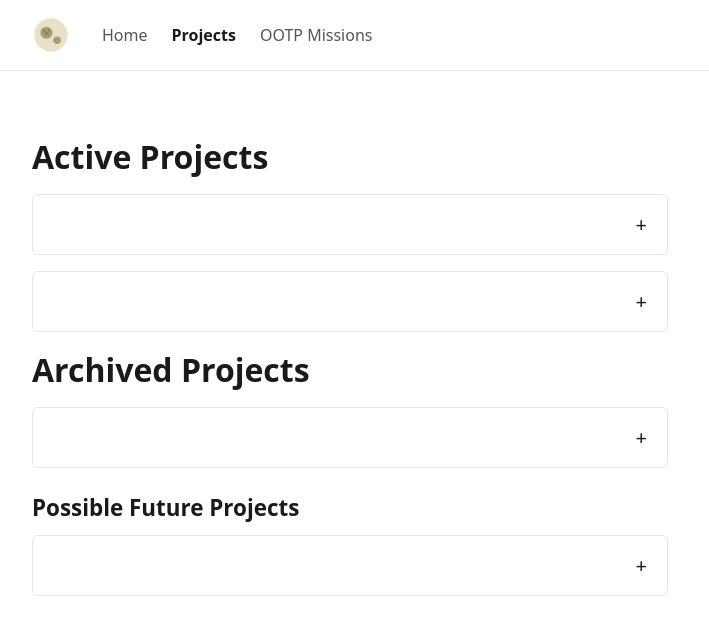
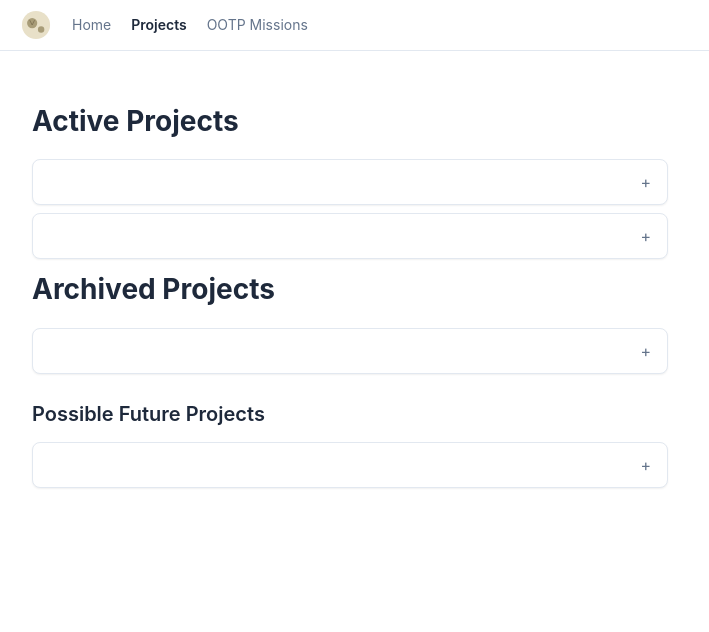
Before and after one commit to outbaksean/homepage, a Vue app in the folder app/: page /projects in a window 1280 px wide. Shown: the top 632 px of the page, without its empty margins (0-709 px from the left). Built offline with nearby package versions, Linux system fonts and the light colour scheme.

Commit message:
Update style and session content

```diff
--- a/app/src/App.vue
+++ b/app/src/App.vue
@@ -9,73 +9,95 @@
 </template>
 
 <style>
-* {
+:root {
+  --accent: #22c55e;
+  --accent-hover: #16a34a;
+  --text-primary: #1e293b;
+  --text-muted: #64748b;
+  --border: #e2e8f0;
+}
+
+*,
+*::before,
+*::after {
   box-sizing: border-box;
   margin: 0;
   padding: 0;
 }
 
 body {
-  font-family: system-ui, sans-serif;
-  color: #1a1a1a;
+  font-family: Inter, system-ui, sans-serif;
+  color: var(--text-primary);
   background: #fff;
+  font-size: 15px;
+  line-height: 1.6;
+  text-rendering: optimizeLegibility;
+  -webkit-font-smoothing: antialiased;
 }
 
 nav {
   display: flex;
   align-items: center;
-  gap: 1.5rem;
-  padding: 1rem 2rem;
-  border-bottom: 1px solid #e5e5e5;
+  gap: 1.25rem;
+  padding: 0.55rem 1.25rem;
+  border-bottom: 1px solid var(--border);
+  background: #fff;
 }
 
 .nav-logo {
-  width: 38px;
-  height: 38px;
-  margin-right: 0.5rem;
+  width: 32px;
+  height: 32px;
 }
 
 nav a {
   text-decoration: none;
-  color: #555;
+  color: var(--text-muted);
+  font-size: 0.875rem;
 }
 
 nav a.router-link-active {
-  color: #1a1a1a;
+  color: var(--text-primary);
   font-weight: 600;
 }
 
 main {
-  padding: 4rem 2rem;
+  padding: 3rem 2rem;
   max-width: 700px;
 }
 
 main h1 {
-  font-size: 2rem;
+  font-size: 1.75rem;
+  font-weight: 700;
   margin-bottom: 1rem;
+  color: var(--text-primary);
 }
 
 main h2 {
-  font-size: 1.4rem;
+  font-size: 1.25rem;
+  font-weight: 600;
   margin-top: 1.5rem;
   margin-bottom: 0.75rem;
+  color: var(--text-primary);
 }
 
 main h3 {
-  font-size: 1.1rem;
+  font-size: 1rem;
+  font-weight: 600;
   margin-top: 1.25rem;
   margin-bottom: 0.5rem;
+  color: var(--text-primary);
 }
 
 main p {
   margin-bottom: 1rem;
-  line-height: 1.6;
+  color: var(--text-muted);
 }
 
 main ul,
 main ol {
   padding-left: 1.5rem;
   margin-bottom: 1rem;
+  color: var(--text-muted);
 }
 
 main li {
@@ -83,12 +105,17 @@ main li {
 }
 
 main a {
-  color: #1a1a1a;
+  color: var(--accent);
+  text-decoration: none;
+}
+
+main a:hover {
+  color: var(--accent-hover);
 }
 
 main hr {
   margin: 2rem 0;
   border: none;
-  border-top: 1px solid #e5e5e5;
+  border-top: 1px solid var(--border);
 }
 </style>
--- a/app/src/components/ProjectCard.vue
+++ b/app/src/components/ProjectCard.vue
@@ -31,10 +31,17 @@ const body = computed(() => parsed.value.body)
 
 <style scoped>
 .card {
-  border: 1px solid #e5e5e5;
-  border-radius: 6px;
-  margin-bottom: 1rem;
+  border: 1px solid #e2e8f0;
+  border-radius: 8px;
+  margin-bottom: 0.5rem;
   overflow: hidden;
+  background: #fff;
+  box-shadow: 0 1px 2px rgba(0, 0, 0, 0.06);
+  transition: box-shadow 0.15s, border-color 0.15s;
+}
+
+.card:hover {
+  box-shadow: 0 4px 12px rgba(0, 0, 0, 0.1);
 }
 
 .card-header {
@@ -42,29 +49,33 @@ const body = computed(() => parsed.value.body)
   display: flex;
   justify-content: space-between;
   align-items: center;
-  padding: 1rem 1.25rem;
+  padding: 0.75rem 1rem;
   background: none;
   border: none;
   cursor: pointer;
-  font-size: 1.25rem;
-  font-weight: 700;
+  font-size: 0.92rem;
+  font-weight: 600;
   font-family: inherit;
-  color: #1a1a1a;
+  color: #1e293b;
   text-align: left;
 }
 
 .card-header:hover {
-  background: #f9f9f9;
+  background: #f8fafc;
 }
 
 .toggle {
-  font-size: 1.25rem;
+  font-size: 1rem;
   font-weight: 400;
+  color: #64748b;
   flex-shrink: 0;
   margin-left: 1rem;
 }
 
 .card-body {
-  padding: 0 1.25rem 1.25rem;
+  padding: 0 1rem 1rem;
+  font-size: 0.875rem;
+  color: #64748b;
+  border-top: 1px solid #e2e8f0;
 }
 </style>
--- a/app/src/content/sessions/session_2_14_2026.md
+++ b/app/src/content/sessions/session_2_14_2026.md
@@ -1,4 +1,4 @@
-# Session Weekend of 2/14/2026 - CraterVar Planning, Initial Setup
+# Weekend of 2/14/2026 - CraterVar Planning, Initial Setup
 
 - Created CraterVar locally
   - Made IaC terraform files to deploy to cloudfront and S3 made but not run
--- a/app/src/content/sessions/session_2_21_2026.md
+++ b/app/src/content/sessions/session_2_21_2026.md
@@ -1,11 +1,11 @@
-# Session Weekend of 2/21/2026 - CraterVar Deploy, OOTP Missions 27 Setup and Deploy
+# Weekend of 2/21/2026 - CraterVar Deploy, OOTP Missions 27 Setup and Deploy
 
 - Deployed CraterVar
   - Deployed site with terraform using purchased cratervar.com domain
   - Added GitHub Actions to deploy on merge and build on pr, added main branch protection
   - Setup content publishing from md files with "marked" package and created initial content
   - Added OOTP Missions 27 embedding
-  - TODO: Improve styling of cratervar
+  - Improved styling of cratervar
 
 - Setup OOTP Missions 27
   - Copied ootp-missions-2 to new ootp-missions-27
```
